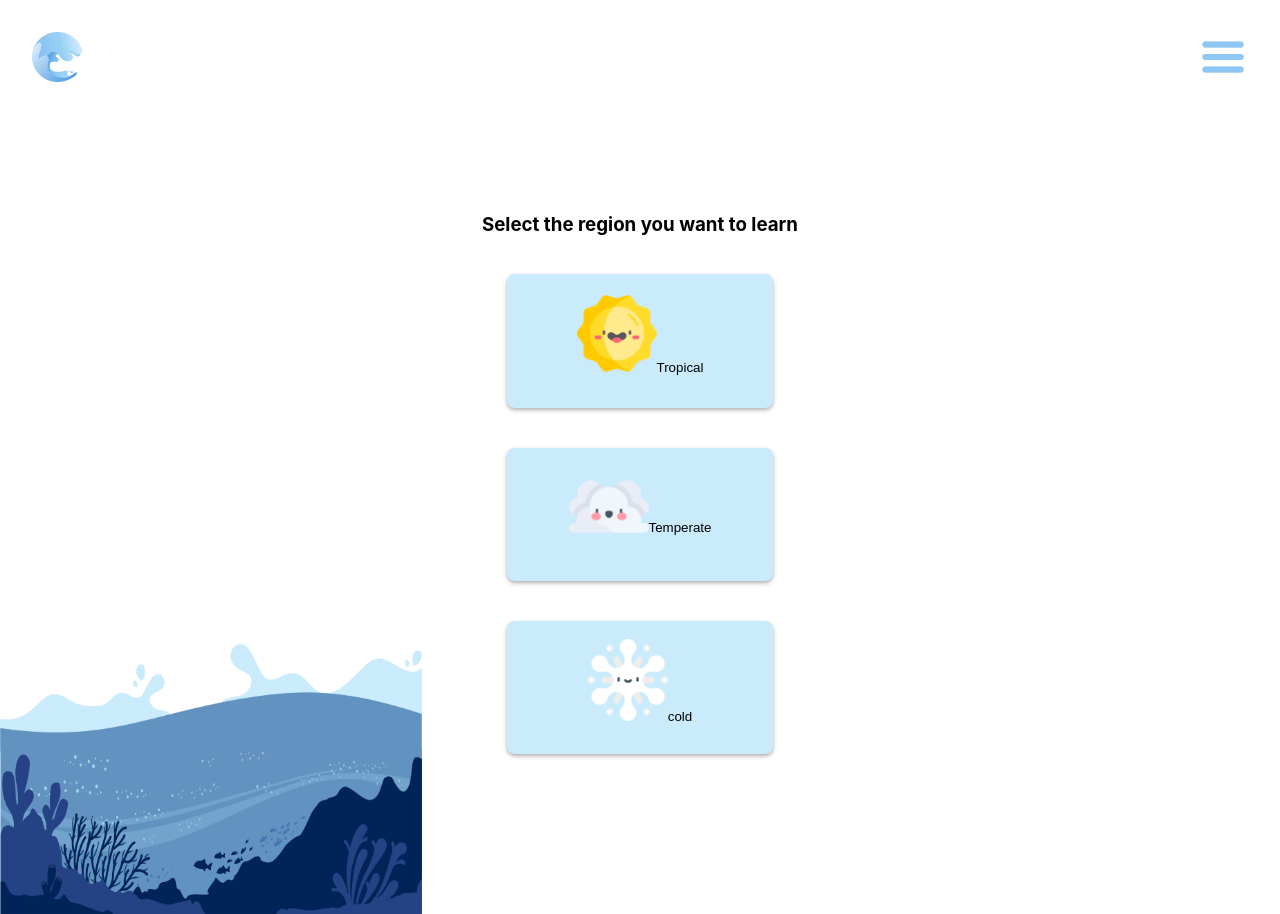
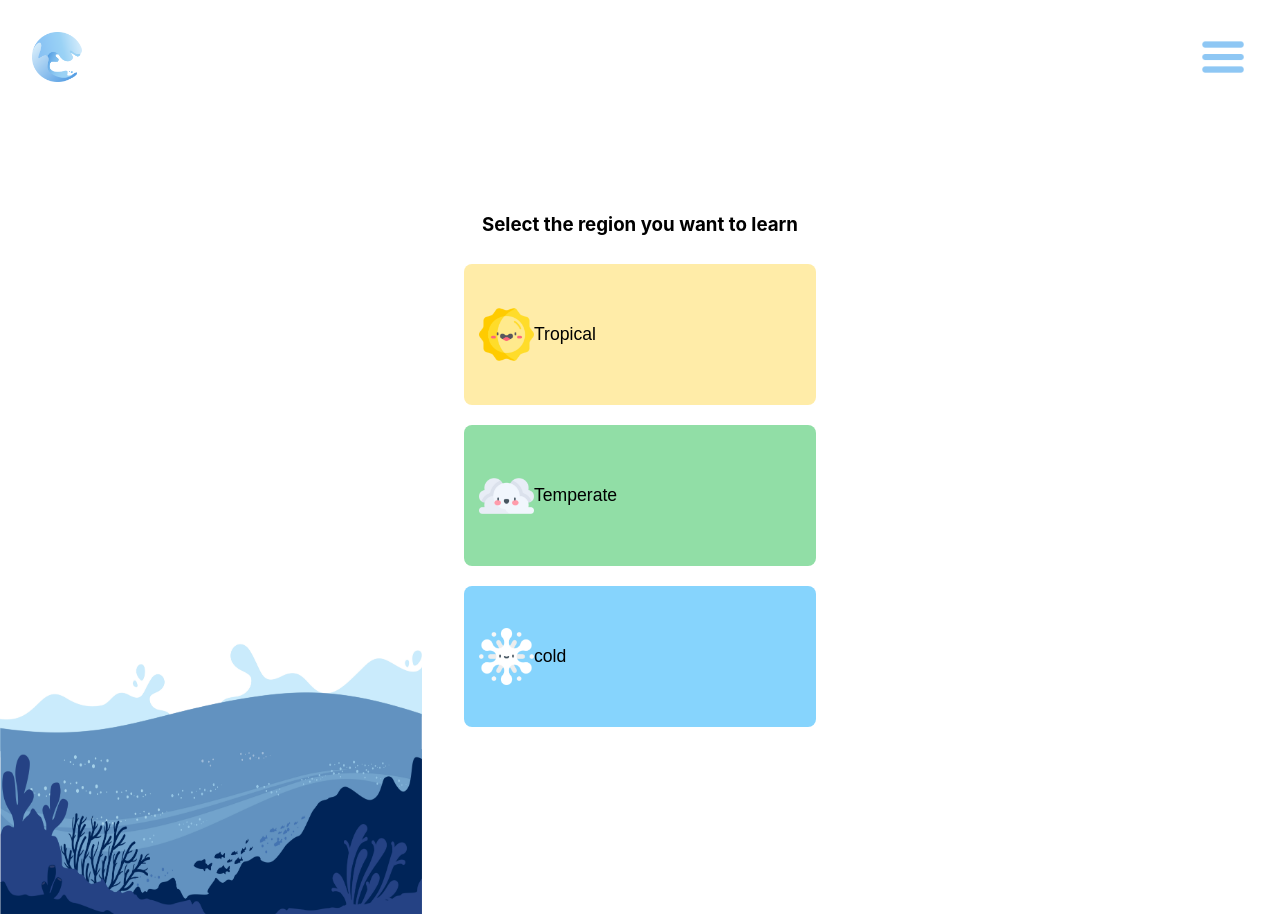
Before and after one commit to Pureum309/oceeco, a Next.js app in the folder finalapp/: page /questions in a window 1280 px wide. Built offline with nearby package versions, Linux system fonts and the light colour scheme.

Commit message:
change the background color of buttons

```diff
--- a/finalapp/comps/questions/options.js
+++ b/finalapp/comps/questions/options.js
@@ -18,26 +18,46 @@ const OpCont = styled.div `
 const OpQueTitle = styled.h3 ``;
 
 const OpQueButton = styled.button `
+    // img {
+    //   width: 60px;
+    // }
+    // p {
+    //   text-align: center;
+
+    // }
+    // height: 10em;
+    // width: 20em;
+    // margin: 20px;
+    // text-align: center;
+    // vertical-align: middle;
+    // line-height: 40px;
+    // text-align: center;
+    // background-color: #CAEBFC;
+    // border: none;
+    // border-radius: 8px;
+    // box-shadow: 0px 2px 4px rgb(173, 173, 173);
+
     img {
-      width: 80px;
+      width: 60px;
+      padding-left: 5px;
     }
-    height: 10em;
+
+    font-size: 1.10em;
+    display: flex;
+    align-items: center;
     width: 20em;
-    margin: 20px;
-    text-align: center;
-    vertical-align: middle;
-    line-height: 40px;
-    text-align: center;
-    background-color: #CAEBFC;
+    height: 8em;
+    padding: 10px;
+    margin: 10px;
     border: none;
     border-radius: 8px;
-    box-shadow: 0px 2px 4px rgb(173, 173, 173);
 `;
 
 export default function Options({
   q='What is your favourite food?',
   img=[],
-  desc=[]
+  desc=[],
+  background=[]
 }){
 
   const r = useRouter();
@@ -50,7 +70,7 @@ export default function Options({
 
   return <OpCont>
     <OpQueTitle>{q}</OpQueTitle>
-    {desc.map((o,i)=><OpQueButton onClick={
+    {desc.map((o,i)=><OpQueButton style={{background:background[i]}} onClick={
       ()=> r.push({
         pathname:"questions",
         query:{
--- a/finalapp/data/que_content.js
+++ b/finalapp/data/que_content.js
@@ -5,11 +5,11 @@ export const qs = [
         // options: [ "Tropical", "Temperate", "cold"],
         // pics: [ "./imgs/climmates/climate__tropical.png", "./imgs/climmates/climate__temperate.png","./imgs/climmates/climate__cold.png"],
 
-
         options: [{
             txts: [ "Tropical", "Temperate", "cold"],
             pics: [ "./imgs/climmates/climate__tropical.png", "./imgs/climmates/climate__temperate.png","./imgs/climmates/climate__cold.png"]
-        }]
+        }],
+        background: ["#FFECA8", "#91DEA6", "#86D4FD"]
     },
 
     {
--- a/finalapp/pages/questions/index.js
+++ b/finalapp/pages/questions/index.js
@@ -43,6 +43,7 @@ export default function Questions() {
       q={qs[qnum].title}
       img={qs[qnum].options[opt].pics}
       desc={qs[qnum].options[opt].txts}
+      background={qs[qnum].background}
     />
 
   {/* When reach last question hide the button */}
```
